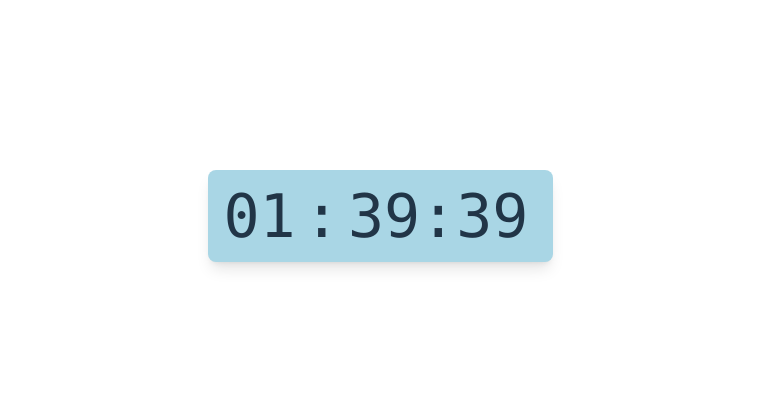
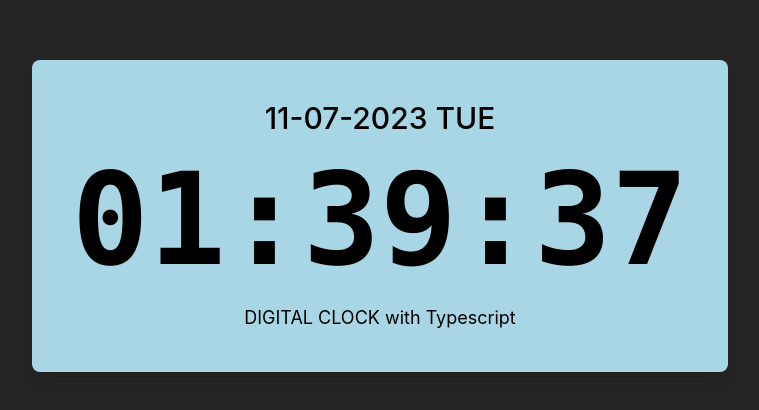
Before and after one commit to MatiasCancina/Digital_Clock, a React (Vite) app: page / in a window 1280 px wide. Shown: the part 184-594 px from the top of the page, without its empty margins (260-1019 px from the left). Built offline with nearby package versions, Linux system fonts and the light colour scheme.

Commit message:
feature: date

```diff
--- a/package.json
+++ b/package.json
@@ -10,6 +10,7 @@
     "preview": "vite preview"
   },
   "dependencies": {
+    "date-fns": "^2.30.0",
     "react": "^18.2.0",
     "react-dom": "^18.2.0"
   },
--- a/src/App.tsx
+++ b/src/App.tsx
@@ -4,7 +4,9 @@ import Clock from './components/Clock'
 function App() {
 
   return (
-    <Clock />
+    <div className=''>
+      <Clock />
+    </div>
   )
 }
 
--- a/src/components/Clock.tsx
+++ b/src/components/Clock.tsx
@@ -1,4 +1,5 @@
 import React, { useState, useEffect } from 'react';
+import { format } from 'date-fns';
 
 const Clock: React.FC = () => {
   const [time, setTime] = useState<Date>(new Date());
@@ -15,15 +16,17 @@ const Clock: React.FC = () => {
   const minutes: string = time.getMinutes().toString().padStart(2, '0');
   const seconds: string = time.getSeconds().toString().padStart(2, '0');
 
+  const formattedDate: string = format(time, 'MM-dd-yyyy EEE').toLocaleUpperCase();
+
   return (
-    <div className="bg-blue100 p-4 rounded-lg text-white text-6xl font-mono shadow-lg">
-      <div className="flex justify-center">
-        <span className="mr-2">{hours}</span>
-        <span className="text-midGray">:</span>
-        <span className="ml-2">{minutes}</span>
-        <span className="text-midGray">:</span>
-        <span className="mr-2">{seconds}</span>
-      </div>
+    <div className="flex flex-col justify-center bg-blue100 space-y-5 p-10 rounded-lg text-black text-6xl shadow-lg">
+      <p className="text-3xl font-medium">
+        {formattedDate}
+      </p>
+      <span className="font-mono font-bold text-9xl">
+        {hours}:{minutes}:{seconds}
+      </span>
+      <h1 className="text-lg font-normal">DIGITAL CLOCK with Typescript</h1>
     </div>
   );
 };
--- a/src/index.css
+++ b/src/index.css
@@ -18,15 +18,6 @@
   -webkit-text-size-adjust: 100%;
 }
 
-a {
-  font-weight: 500;
-  color: #646cff;
-  text-decoration: inherit;
-}
-a:hover {
-  color: #535bf2;
-}
-
 body {
   margin: 0;
   display: flex;
@@ -34,40 +25,3 @@ body {
   min-width: 320px;
   min-height: 100vh;
 }
-
-h1 {
-  font-size: 3.2em;
-  line-height: 1.1;
-}
-
-button {
-  border-radius: 8px;
-  border: 1px solid transparent;
-  padding: 0.6em 1.2em;
-  font-size: 1em;
-  font-weight: 500;
-  font-family: inherit;
-  background-color: #1a1a1a;
-  cursor: pointer;
-  transition: border-color 0.25s;
-}
-button:hover {
-  border-color: #646cff;
-}
-button:focus,
-button:focus-visible {
-  outline: 4px auto -webkit-focus-ring-color;
-}
-
-@media (prefers-color-scheme: light) {
-  :root {
-    color: #213547;
-    background-color: #ffffff;
-  }
-  a:hover {
-    color: #747bff;
-  }
-  button {
-    background-color: #f9f9f9;
-  }
-}
--- a/tailwind.config.js
+++ b/tailwind.config.js
@@ -29,6 +29,8 @@ module.exports = {
       blue1000: "#012A4A",
       blueNextUi: "#0070F0",
       gray100: "#f8f7ff",
+      white:'#FFFFFF',
+      black:'#000000',
     },
     screens: {
       sm: "640px",
```
Also changed, not shown: 1 other file (tests, documents, lock files or other folders).
